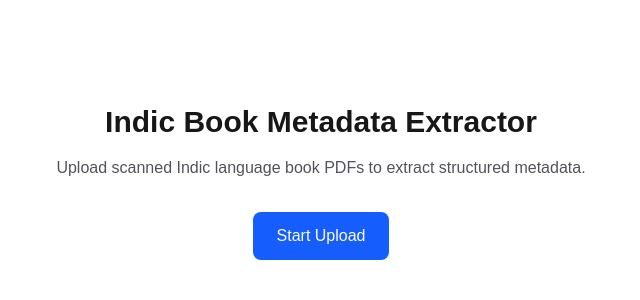
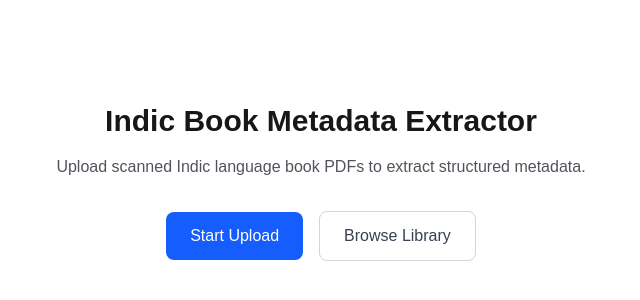
Before and after one commit to Agamya-Samuel/indic-book-metadata-extractor-v2, a Next.js app in the folder frontend/: page / in a window 1280 px wide. Shown: the part 218-518 px from the top of the page, without its empty margins (319-959 px from the left). Built offline with nearby package versions, Linux system fonts and the light colour scheme.

Commit message:
fix(frontend): update navigation links to point to library page

```diff
--- a/frontend/src/app/books/[bookId]/metadata-review/page.tsx
+++ b/frontend/src/app/books/[bookId]/metadata-review/page.tsx
@@ -318,7 +318,7 @@ export default function MetadataReviewPage() {
             Re-run Extraction
           </a>
           <Link
-            href="/"
+            href="/library"
             className="px-4 py-2 text-sm border rounded hover:bg-gray-50"
           >
             Go to Library
--- a/frontend/src/app/page.tsx
+++ b/frontend/src/app/page.tsx
@@ -7,12 +7,20 @@ export default function Home() {
       <p className="mt-4 text-zinc-600">
         Upload scanned Indic language book PDFs to extract structured metadata.
       </p>
-      <Link
-        href="/upload"
-        className="mt-8 px-6 py-3 bg-blue-600 text-white rounded-lg hover:bg-blue-700 transition-colors font-medium"
-      >
-        Start Upload
-      </Link>
+      <div className="flex items-center gap-4 mt-8">
+        <Link
+          href="/upload"
+          className="px-6 py-3 bg-blue-600 text-white rounded-lg hover:bg-blue-700 transition-colors font-medium"
+        >
+          Start Upload
+        </Link>
+        <Link
+          href="/library"
+          className="px-6 py-3 border border-gray-300 text-gray-700 rounded-lg hover:bg-gray-50 transition-colors font-medium"
+        >
+          Browse Library
+        </Link>
+      </div>
     </div>
   );
 }
```
